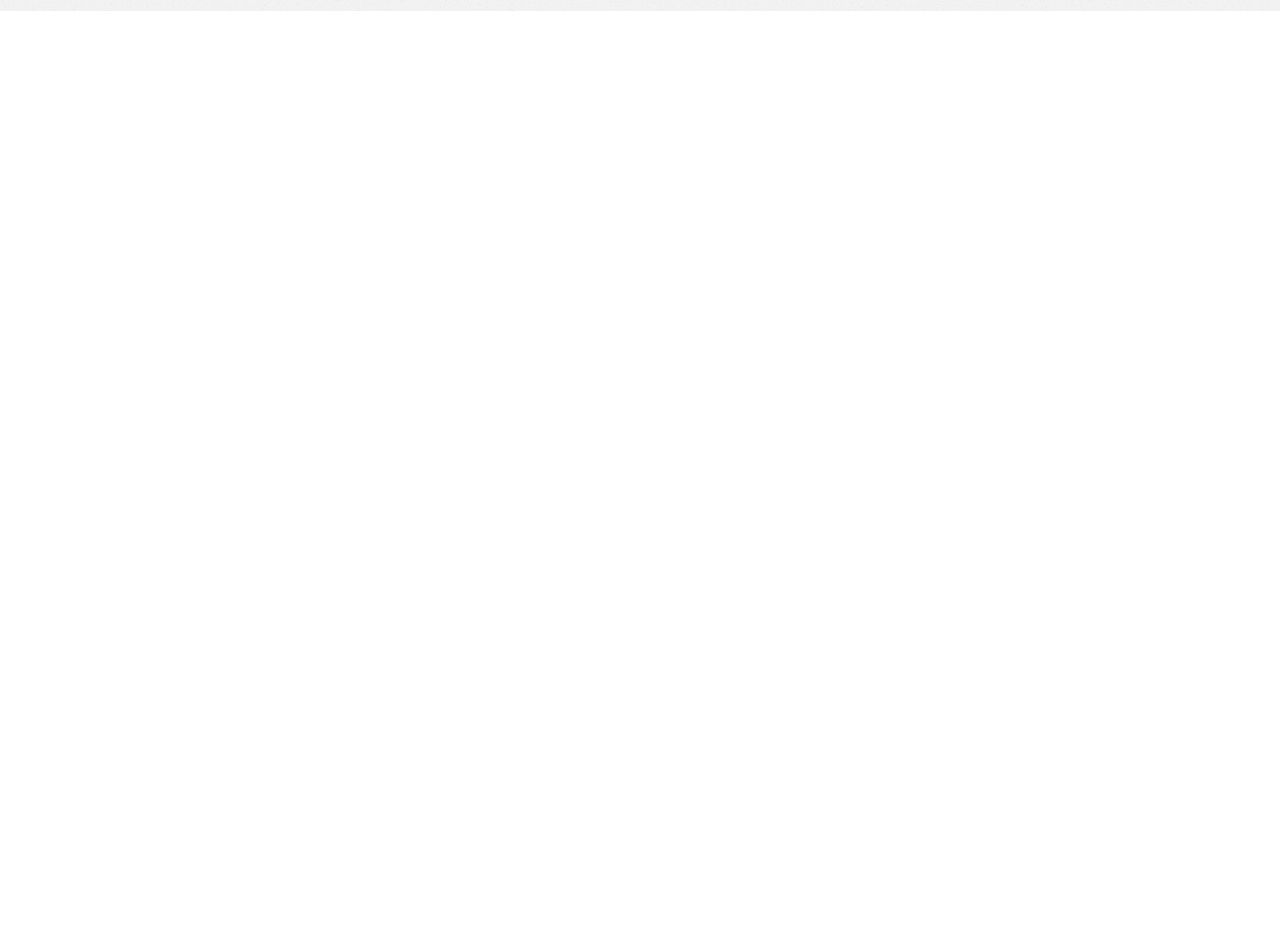
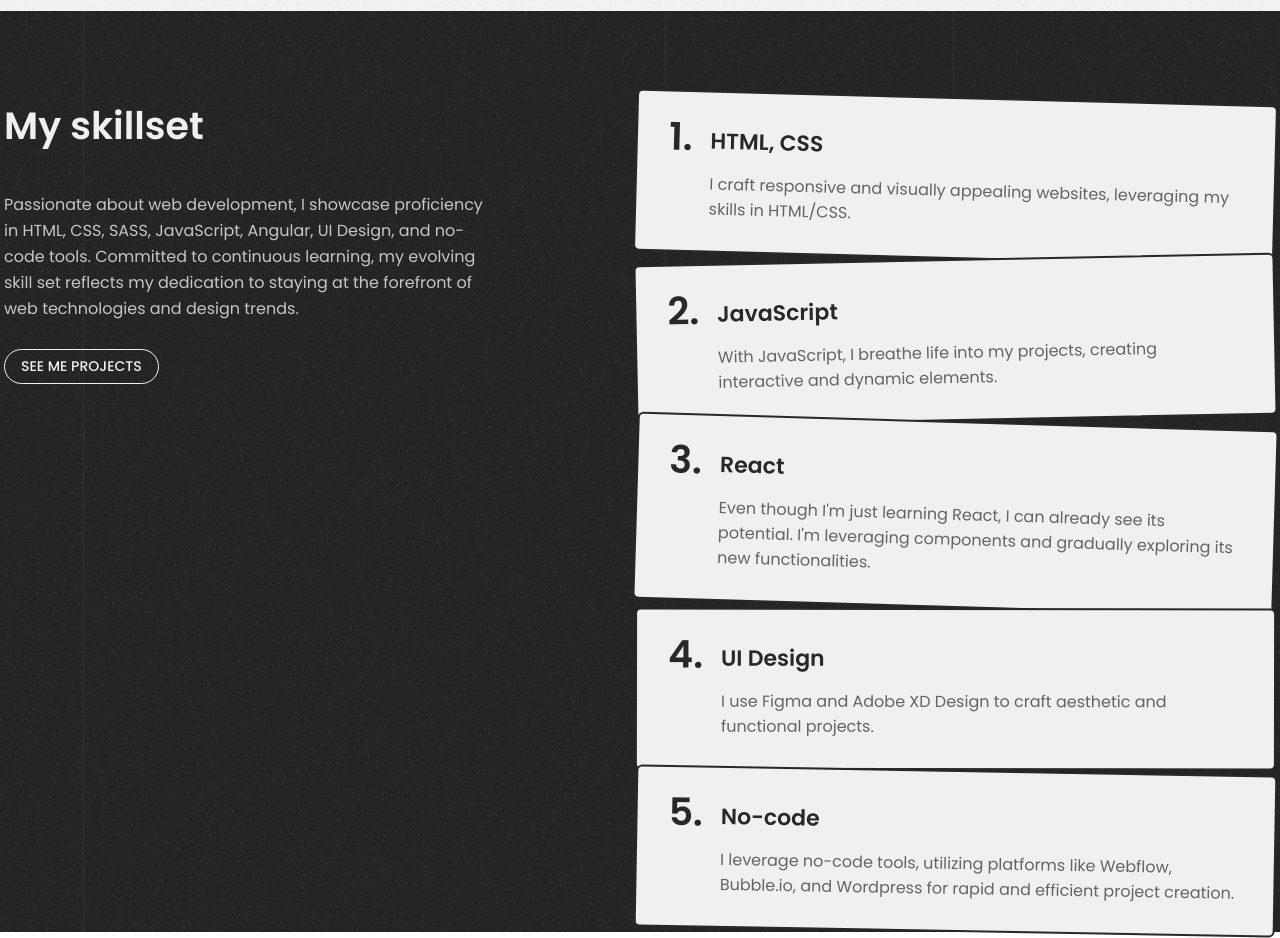
Before and after one commit to OlaHeklaDesign/PortfolioPaage, a React (Create React App) app: page / in a window 1280 px wide. Shown: the part 1300-2238 px from the top of the page. Before the commit the page ends 1311 px from the top, so only its background shows below. Built offline with nearby package versions, Linux system fonts and the light colour scheme.

Commit message:
Skills component added

```diff
--- /dev/null
+++ b/src/Components/Skills/Skills.css
@@ -0,0 +1,87 @@
+.skills {
+  display: flex;
+  margin: 0 auto;
+  max-width: 1272px;
+  padding-top: 86px;
+}
+
+.skills-left {
+  flex: 0.75;
+  padding-right: 150px;
+}
+
+.skills-left h2 {
+  color: #F0F0F0;
+  font-size: 38px;
+  font-weight: 600;
+  margin-bottom: 38px;
+}
+
+.skills-left p {
+  color: #C6C6C6;
+  line-height: 26px;
+  margin-bottom: 27px;
+}
+
+.skills-left button {
+  color: #F0F0F0;
+  font-size: 14px;
+  font-weight: 500;
+  padding: 6px 16px;
+  border: 1px solid #F0F0F0;
+  border-radius: 35px;
+  background: transparent;
+}
+
+.skill-box {
+  display: flex;
+  background: #F0F0F0;
+  border: 2px solid #282828;
+  border-radius: 6px;
+  padding: 16px 36px 29px 31px;
+  max-width: 672px;
+}
+
+.skill-box h4 {
+  font-size: 38px;
+  font-weight: 600;
+  color: #282828;
+  margin-right: 18px;
+}
+
+.skill-box div {
+  margin-top: 16px;
+}
+
+.skill-box div h4 {
+  font-size: 22px;
+  margin-bottom: 14px;
+}
+
+.skill-box div p {
+  color: rgba(40, 40, 40, 0.7);
+}
+
+.skills-right {
+  flex: 1;
+}
+
+.skill-box:nth-child(1) {
+  transform: rotate(1.5deg);
+}
+
+.skill-box:nth-child(2) {
+  transform: rotate(-1.14deg);
+}
+
+.skill-box:nth-child(3) {
+  transform: rotate(1.7deg);
+}
+
+.skill-box:nth-child(4) {
+  transform: rotate(0.08deg);
+}
+
+.skill-box:nth-child(5) {
+  transform: rotate(0.99deg);
+}
--- /dev/null
+++ b/src/Components/Skills/Skills.jsx
@@ -0,0 +1,54 @@
+import React from 'react';
+import './Skills.css';
+
+
+const Skills = () => {
+  return (
+    <div className="skills">
+     <div className="skills-left">
+      <h2>My skillset</h2>
+      <p>Passionate about web development, I showcase proficiency in HTML, CSS, SASS, JavaScript, Angular, UI Design, and no-code tools. Committed to continuous learning, my evolving skill set reflects my dedication to staying at the forefront of web technologies and design trends.</p>
+      <button>SEE ME PROJECTS</button>
+     </div>
+     <div className="skills-right">
+      <div className="skill-box">
+        <h4>1.</h4>
+        <div>
+          <h4>HTML, CSS</h4>
+          <p>I craft responsive and visually appealing websites, leveraging my skills in HTML/CSS.</p>
+        </div>
+      </div>
+      <div className="skill-box">
+        <h4>2.</h4>
+        <div>
+          <h4>JavaScript</h4>
+          <p>With JavaScript, I breathe life into my projects, creating interactive and dynamic elements.</p>
+        </div>
+      </div>
+      <div className="skill-box">
+        <h4>3.</h4>
+        <div>
+          <h4>React</h4>
+          <p>Even though I'm just learning React, I can already see its potential. I'm leveraging components and gradually exploring its new functionalities.</p>
+        </div>
+      </div>
+      <div className="skill-box">
+        <h4>4.</h4>
+        <div>
+          <h4>UI Design</h4>
+          <p>I use Figma and Adobe XD Design to craft aesthetic and functional projects.</p>
+        </div>
+      </div>
+      <div className="skill-box">
+        <h4>5.</h4>
+        <div>
+          <h4>No-code</h4>
+          <p>I leverage no-code tools, utilizing platforms like Webflow, Bubble.io, and Wordpress for rapid and efficient project creation.</p>
+        </div>
+      </div>
+     </div>
+    </div>
+  )
+}
+
+export default Skills;
--- a/src/Pages/Homepage.jsx
+++ b/src/Pages/Homepage.jsx
@@ -2,6 +2,7 @@ import React from 'react';
 import HeroBlack from '../Components/HeroBlack/HeroBlack';
 import HeroWhite from '../Components/HeroWhite/HeroWhite';
 import Projects from '../Components/Projects/Projects';
+import Skills from '../Components/Skills/Skills';
 
 const Homepage = () => {
   return (
@@ -15,6 +16,9 @@ const Homepage = () => {
       <div className="white-bg">
         <Projects/>
       </div>
+      <div className="black-bg">
+        <Skills/>
+      </div>
     </div>
   )
 }
```
